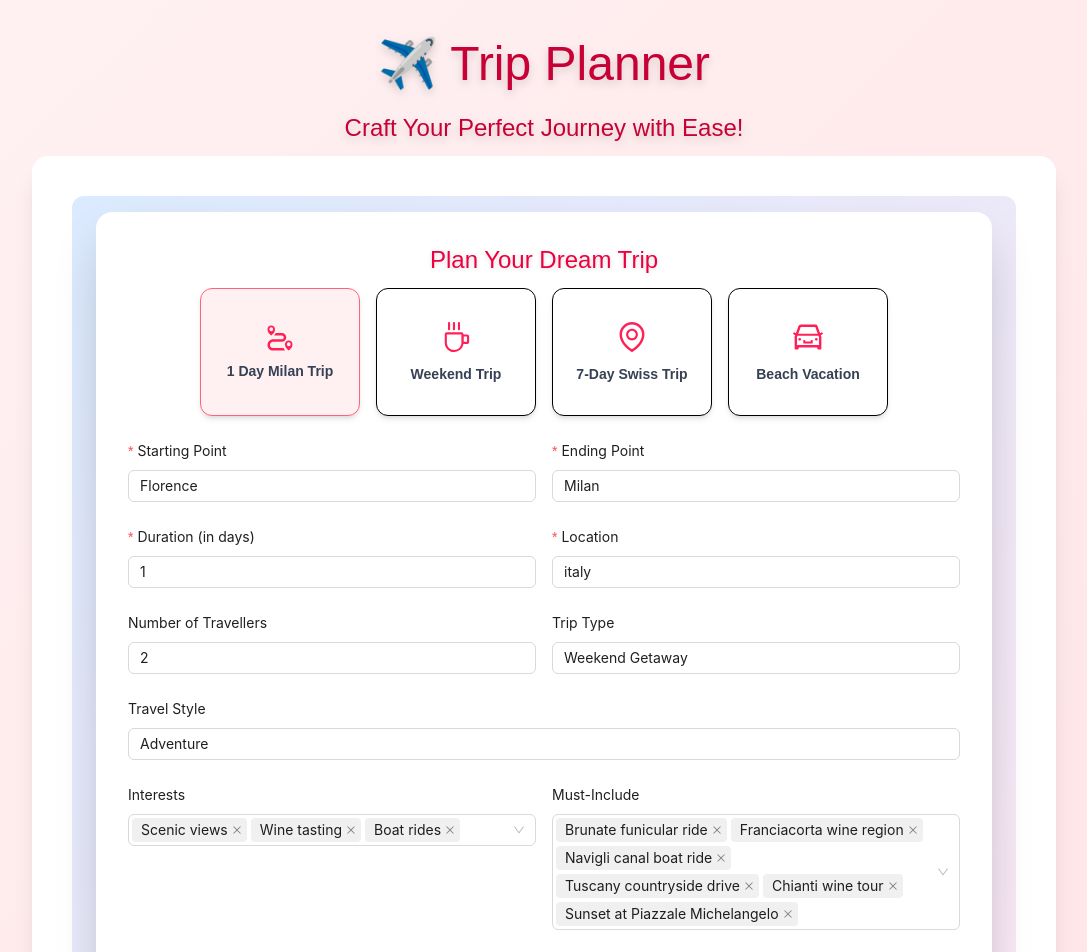
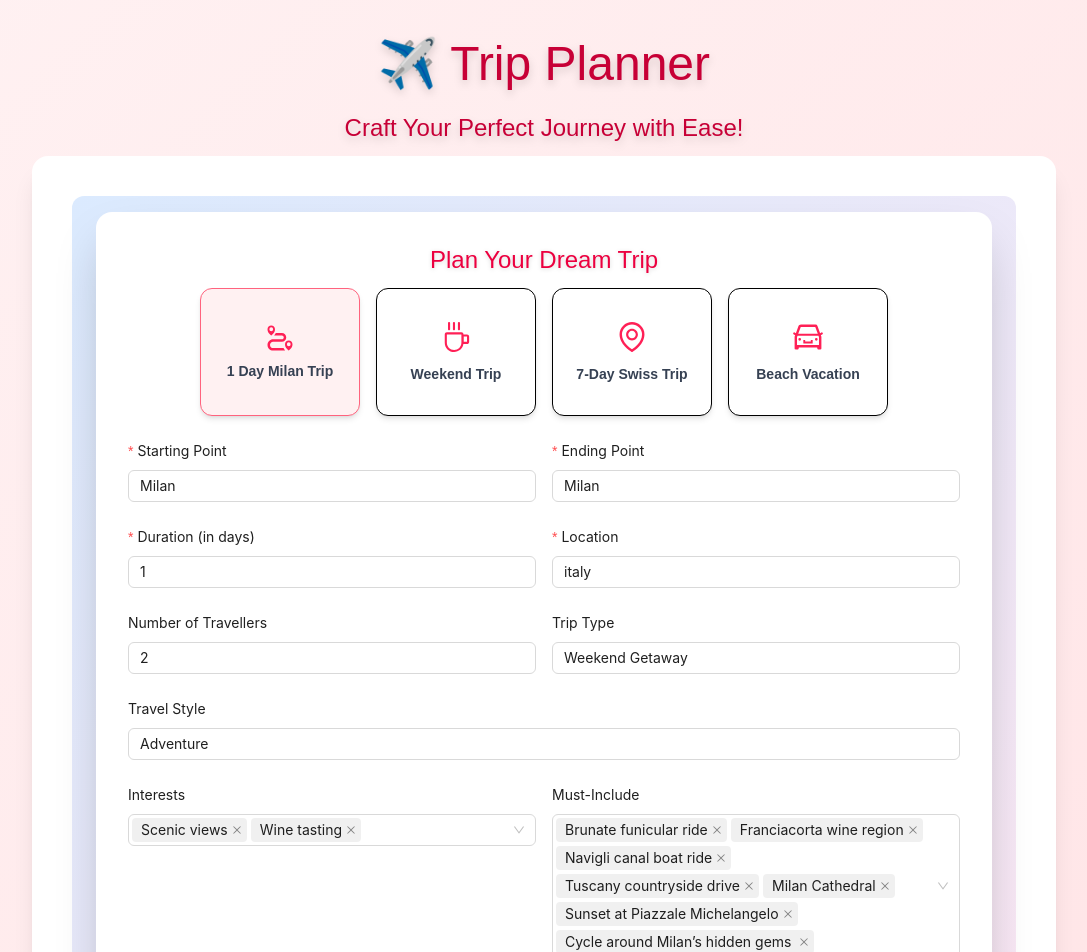
Before and after one commit to Mr-AsimGhaffar/travel-itinerary, a React app in the folder my-app/: page / in a window 1280 px wide. Shown: the top 952 px of the page, without its empty margins (96-1183 px from the left). Built offline with nearby package versions, Linux system fonts and the light colour scheme; the HTML template or start-up script is replaced by a standard one.

Commit message:
update form items

```diff
--- a/my-app/src/components/TripForm.jsx
+++ b/my-app/src/components/TripForm.jsx
@@ -34,21 +34,22 @@ export function TripForm({ onTripPlanned }) {
   const presets = React.useMemo(
     () => ({
       milan: {
-        startingPoint: "Florence",
+        startingPoint: "Milan",
         endingPoint: "Milan",
         duration: 1,
         location: "italy",
         numberOfTravellers: 2,
         travelType: "Weekend Getaway",
         travelStyle: "Adventure",
-        interests: ["Scenic views", "Wine tasting", "Boat rides"],
+        interests: ["Scenic views", "Wine tasting"],
         mustHave: [
           "Brunate funicular ride",
           "Franciacorta wine region",
           "Navigli canal boat ride",
           "Tuscany countryside drive",
-          "Chianti wine tour",
+          "Milan Cathedral",
           "Sunset at Piazzale Michelangelo",
+          "Cycle around Milan’s hidden gems ",
         ],
         requirements: "No early mornings, avoid crowded places",
       },
```
